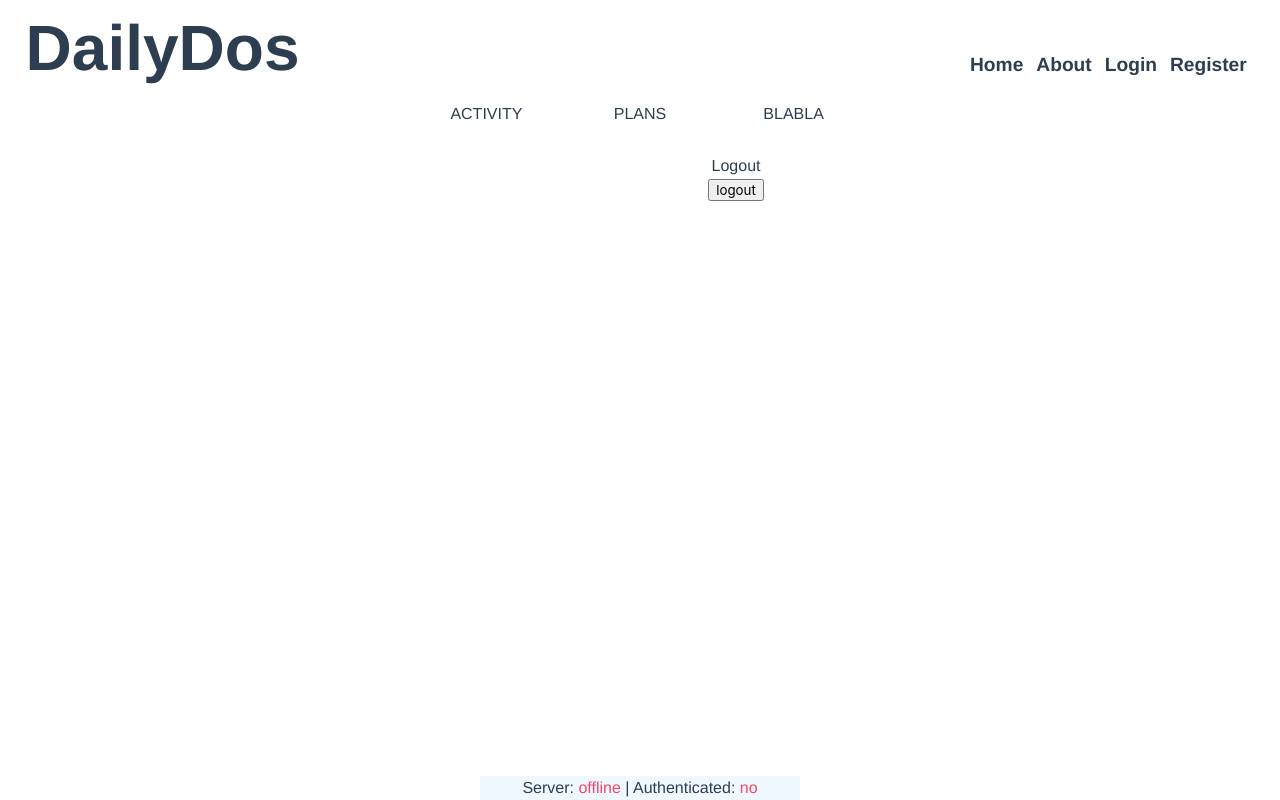
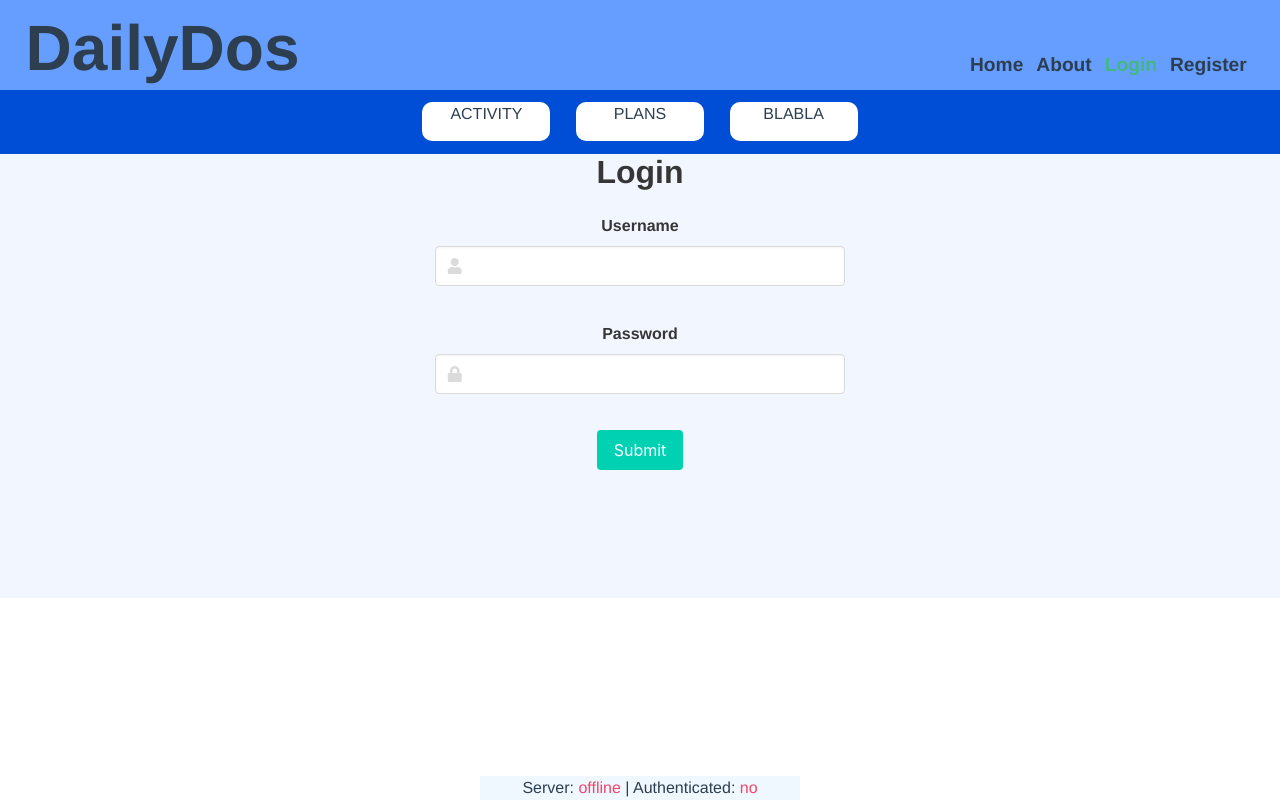
Before and after one commit to Paggimm/daily_dos, a Vue app in the folder vue_client/: page /#/login in a window 1280 px wide. Before the commit this address led to /#/logout. Built offline with nearby package versions, Linux system fonts and the light colour scheme; no server answers.

Commit message:
added color-vars to various components
i tried to go with a monochrom color profile, but i still have to see how it will work out
the sidenavi will probably vanish so it wont look so stupidly old and conservative

```diff
--- a/vue_client/src/App.vue
+++ b/vue_client/src/App.vue
@@ -1,14 +1,9 @@
 <template>
-  <div>
+  <div id="app">
     <Header />
-    <SideNavi
-      v-if="authStore.isLoggedIn"
-    />
-
     <div class="router-view">
       <router-view />
     </div>
-
     <ServerStatus />
   </div>
 </template>
@@ -16,22 +11,23 @@
 <script setup lang="ts">
 import Header from "@/components/header/Header.vue"
 import ServerStatus from "@/components/server/ServerStatus.vue"
-import SideNavi from "@/components/sidenavi/SideNavi.vue";
 import { useAuthStore } from "./store/AuthStore";
+import {RouterView} from "vue-router";
 
 const authStore = useAuthStore();
 </script>
 
 <style>
+@import "css/colors.css";
+@import "css/measures.css";
+
 #app {
   font-family: Avenir, Helvetica, Arial, sans-serif;
   -webkit-font-smoothing: antialiased;
   -moz-osx-font-smoothing: grayscale;
   text-align: center;
   color: #2c3e50;
-}
-
-.router-view {
-  margin-left: 15vw;
+  background-color: var(--background-surface-bright);
+  padding-bottom: 5vw;
 }
 </style>
--- a/vue_client/src/components/activities/NewActivityForm.vue
+++ b/vue_client/src/components/activities/NewActivityForm.vue
@@ -130,7 +130,6 @@ async function submit() {
 
 </script>
 <style scoped>
-
 .new-activity-form-container {
     margin-left: 2vw;
     margin-right: 2vw;
--- a/vue_client/src/components/input/Dropdown.vue
+++ b/vue_client/src/components/input/Dropdown.vue
@@ -6,6 +6,7 @@
     <!-- Selected Value -->
     <div
       class="dropdown-selected-value"
+      :class="{'closed': !showSelectionOptions}"
       @click="toogleDropdown"
     >
       <p> {{ selectionValue }}</p>
@@ -81,12 +82,23 @@ function updateModelValue() {
 }
 
 .dropdown-selected-value {
-    background-color: brown;
+    background-color: var(--background-interactable-surface);
     display: flex;
-    align-items: flex-start;
     padding-left: 1vw;
     border-top-left-radius: 10px;
     border-top-right-radius: 10px;
+    height: 100%;
+    justify-content: center;
+    align-items: center;
+    border: 1px solid black;
+}
+
+.dropdown-selected-value:hover {
+  cursor: pointer;
+}
+
+.dropdown-selected-value.closed {
+  border-radius: 10px;
 }
 .dropdown-option-container {
     display: flex;
@@ -94,11 +106,21 @@ function updateModelValue() {
     position: absolute;
     width: 100%;
     align-items: flex-start;
+    z-index: 20;
+}
+
+.dropdown-option-container:hover {
+  cursor: pointer;
 }
 
 .dropdown-option {
-    background-color: rgb(170, 170, 170);
+    background-color: var(--background-interactable-surface);
     width: 100%;
+    border: 1px solid black;
+}
+
+.dropdown-option:hover {
+  background-color: var(--background-interactable-surface-focused);
 }
 
 </style>
--- a/vue_client/src/components/input/NumberInputWithHeadline.vue
+++ b/vue_client/src/components/input/NumberInputWithHeadline.vue
@@ -64,8 +64,14 @@ function validateInput(input: HTMLInputElement) {
   border-top: 1.5px solid #dbdbdb;
   border-left: 1.5px solid #dbdbdb;
   border-right: 1.5px solid #dbdbdb;
-  border-radius: 4px;
+  border-radius: 5px 5px 0 0;
   text-align: center;
   font-size: x-small;
+  background-color: var(--background-information-surface);
+}
+
+.input-with-headline > input {
+  background-color: var(--background-interactable-surface);
+  border-radius: 0 0 5px 5px;
 }
 </style>
--- a/vue_client/src/components/input/TextInputWithHeadline.vue
+++ b/vue_client/src/components/input/TextInputWithHeadline.vue
@@ -44,8 +44,14 @@ const updateValue = (event: Event) => {
   border-top: 1.5px solid #dbdbdb;
   border-left: 1.5px solid #dbdbdb;
   border-right: 1.5px solid #dbdbdb;
-  border-radius: 4px;
+  border-radius: 5px 5px 0 0;
   text-align: center;
   font-size: x-small;
+  background-color: var(--background-information-surface);
+}
+
+.input-with-headline > input {
+  background-color: var(--background-interactable-surface);
+  border-radius: 0 0 5px 5px;
 }
 </style>
--- a/vue_client/src/components/input/WeekdayConstraintInput.vue
+++ b/vue_client/src/components/input/WeekdayConstraintInput.vue
@@ -58,9 +58,15 @@ function toggleWeekday(index: number) {
     aspect-ratio: 1;
     width: 16%;
     border-radius: 10px;
-    background-color: bisque;
+    background-color: var(--background-interactable-surface);
     justify-content: center;
     align-items: center;
+    border: 1px solid black;
+}
+
+.weekday-constraint-input-item:hover {
+  cursor: pointer;
+  background-color: var(--background-interactable-surface-focused);
 }
 
 .weekday-constraint-input-item:not(:last-child) {
@@ -68,7 +74,7 @@ function toggleWeekday(index: number) {
 }
 
 .selected {
-    background-color: blueviolet;
+    background-color: var(--background-interactable-surface-focused);
 }
 
 </style>
--- a/vue_client/src/components/sidenavi/SideNavi.vue
+++ b/vue_client/src/components/sidenavi/SideNavi.vue
@@ -44,6 +44,6 @@ const authStore = useAuthStore()
     }
 
     .sidenavi-items {
-        background-color: #9BF4FF21;
+        background-color: var(--background-information-surface);
     }
 </style>
--- /dev/null
+++ b/vue_client/src/css/colors.css
@@ -0,0 +1,11 @@
+:root {
+    --background-surface: #669EFF;
+    --background-surface-bright: #F2F7FF;
+    --background-surface-dark: #004ED5;
+
+    --background-information-surface: #A6C6FF;
+
+    --background-interactable-surface: #ffffff;
+    --background-interactable-surface-focused: #D9E7FF;
+
+}
--- /dev/null
+++ b/vue_client/src/css/measures.css
@@ -0,0 +1,3 @@
+:root {
+    --default-border-radius: 10px;
+}
--- a/vue_client/src/views/ActivitiesOverview.vue
+++ b/vue_client/src/views/ActivitiesOverview.vue
@@ -53,7 +53,7 @@ import NewActivityForm from '@/components/activities/NewActivityForm.vue';
         margin: 1vw;
         aspect-ratio: 5;
         width: 40%;
-        background-color: aquamarine;
+        background-color: var(--background-information-surface);
         justify-content: center;
         display: flex;
         align-items: center;
--- a/vue_client/src/views/My.vue
+++ b/vue_client/src/views/My.vue
@@ -1,13 +1,6 @@
 <template>
   <div class="my-container">
-    <h1>
-      Mein Bereich
-    </h1>
-    <section>
-      <p>
-        t.b.i.
-      </p>
-    </section>
+    <h1>MY PROFILE</h1>
   </div>
 </template>
 <script lang="ts" setup>
```
